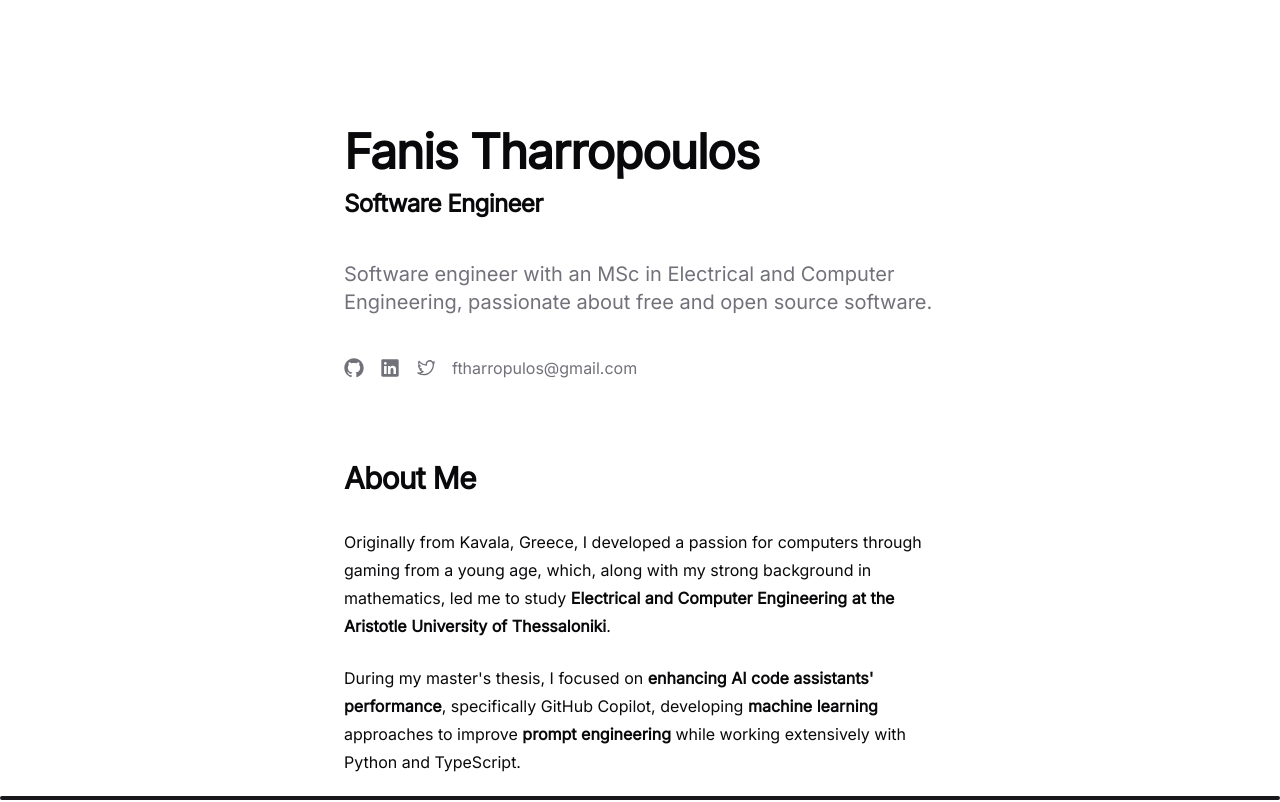
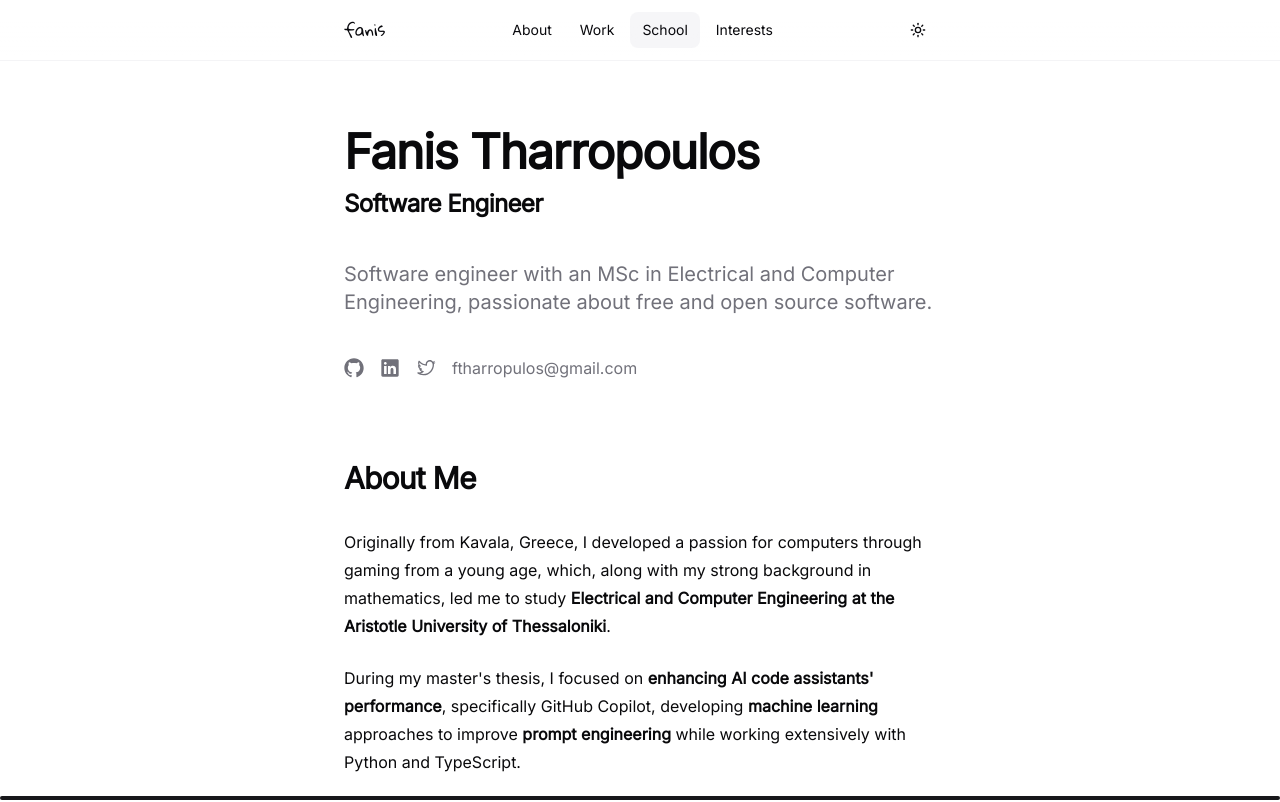
Before and after one commit to tharropoulos/portfolio, a React (Vite) app: page / in a window 1280 px wide. Shown: the top 802 px of the page. Built offline with nearby package versions, Linux system fonts and the light colour scheme.

Commit message:
refactor: add the navbar on the root component

```diff
--- a/src/routes/__root.tsx
+++ b/src/routes/__root.tsx
@@ -1,8 +1,35 @@
 import { createRootRoute, Outlet } from "@tanstack/react-router";
+
+import { Navbar } from "@/components/main-nav";
+import ScrollProgressBar from "@/components/scrollbar";
 
 export const Route = createRootRoute({
   component: () => (
     <div className="flex min-h-screen w-full flex-col items-center bg-background">
+      <Navbar
+        links={[
+          {
+            id: "about",
+            href: "#about",
+            label: "About",
+          },
+          {
+            id: "work",
+            href: "#work",
+            label: "Work",
+          },
+          {
+            id: "school",
+            href: "#school",
+            label: "School",
+          },
+          {
+            id: "interests",
+            href: "#interests",
+            label: "Interests",
+          },
+        ]}
+      />
       <Outlet />
     </div>
   ),
```
